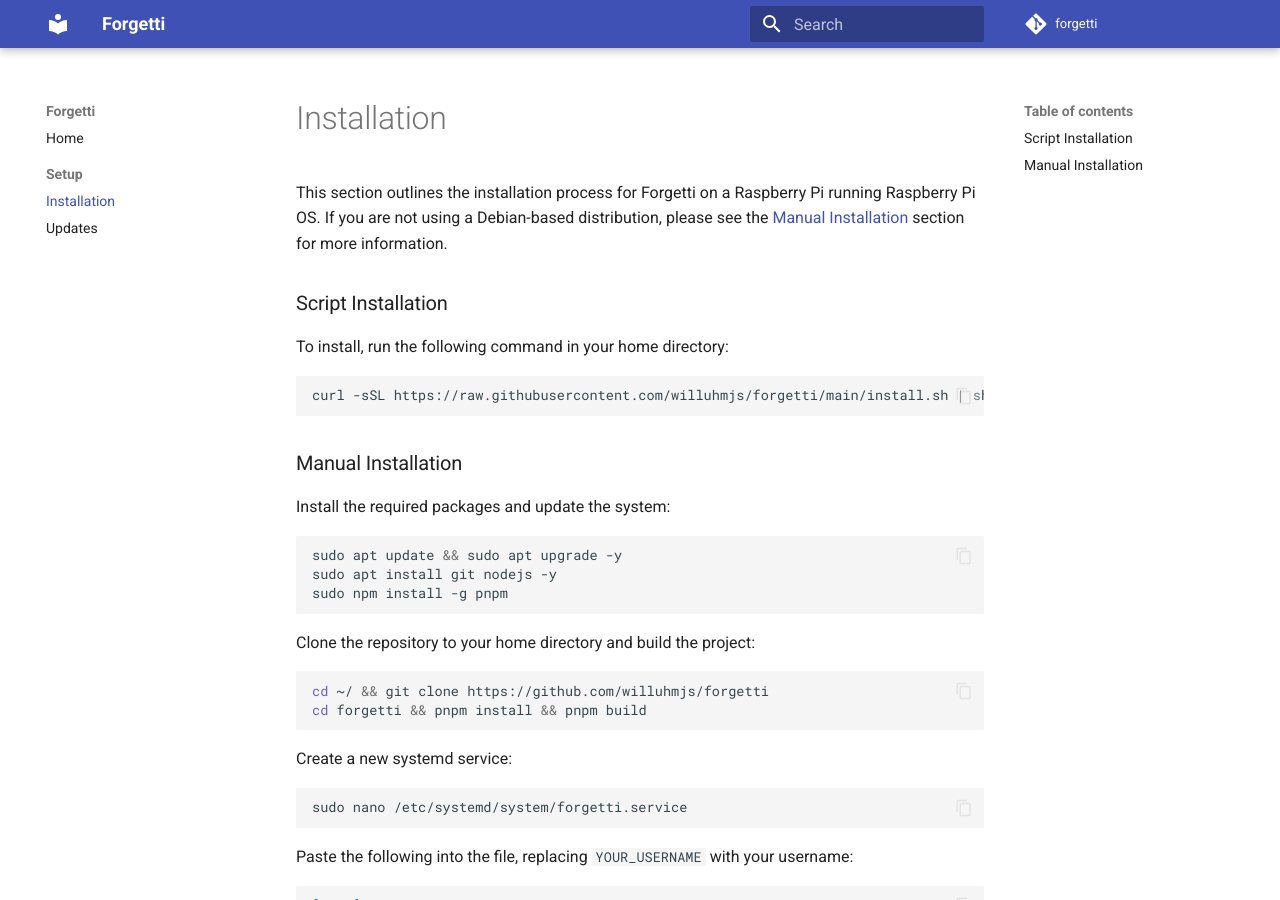
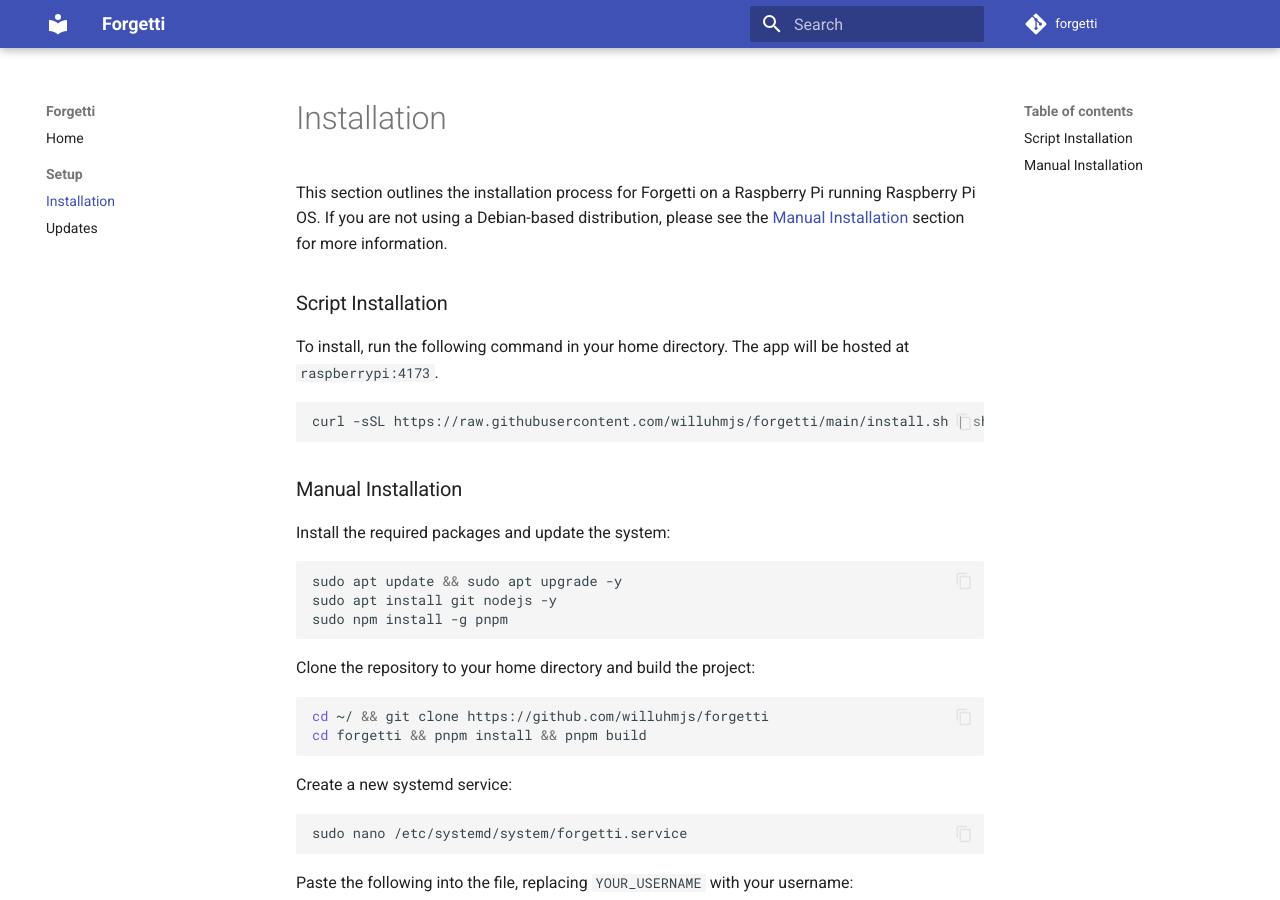
Before and after one commit to willuhmjs/forgetti, an MkDocs documentation site: the page built from docs/installation.md, in a window 1280 px wide and 900 px high. Built offline with MkDocs 1.6.1 and Material for MkDocs 9.7.7, drawn with Linux system fonts in a browser that asks for light colours; comment, search, counter and statistics services are not loaded.

Commit message:
docs: Add app port

````diff
--- a/docs/installation.md
+++ b/docs/installation.md
@@ -2,7 +2,7 @@ This section outlines the installation process for Forgetti on a Raspberry Pi ru
 
 ### Script Installation
 
-To install, run the following command in your home directory:
+To install, run the following command in your home directory. The app will be hosted at `raspberrypi:4173`.
 
 ```bash
 curl -sSL https://raw.githubusercontent.com/willuhmjs/forgetti/main/install.sh | sh
````
